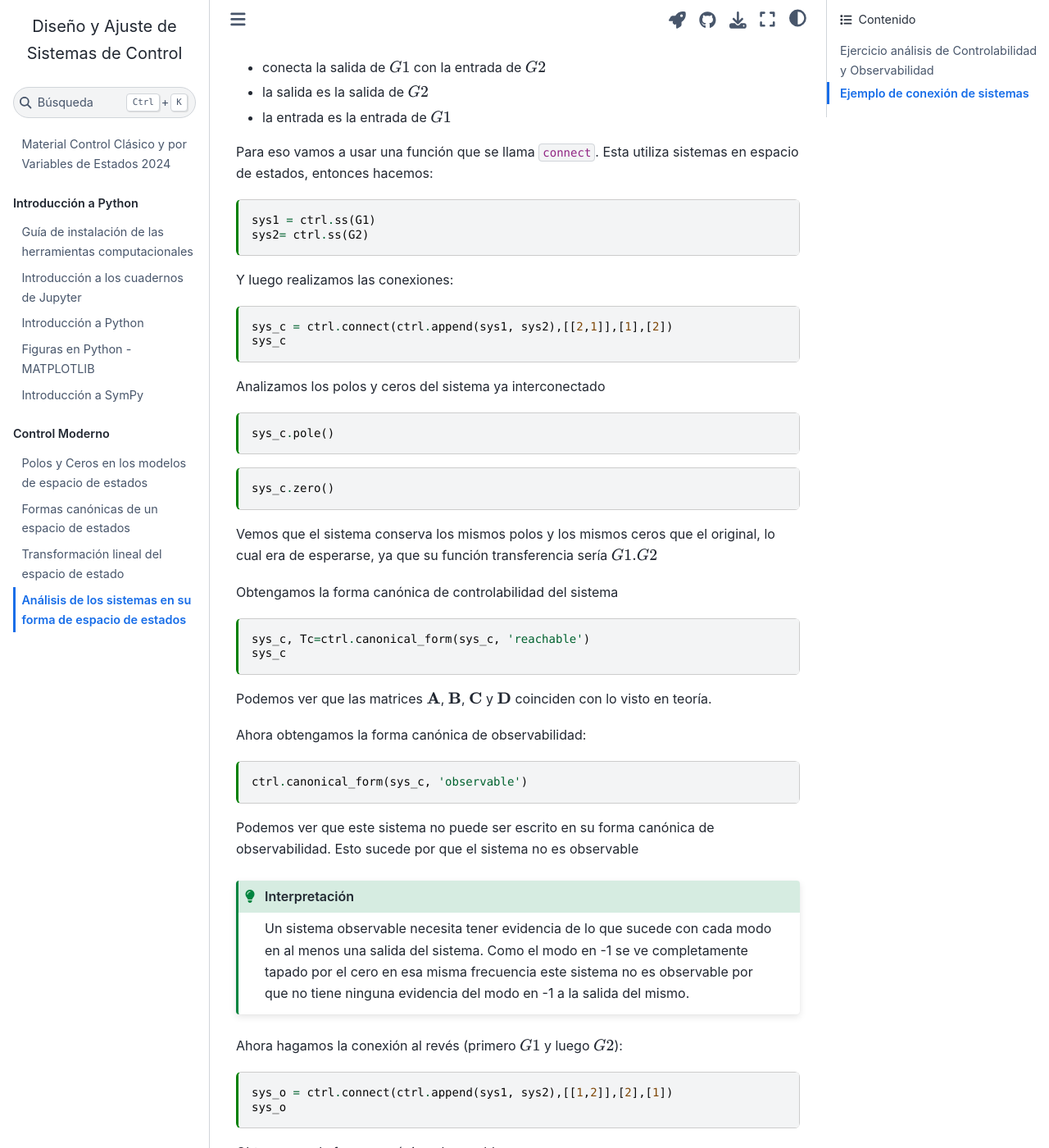
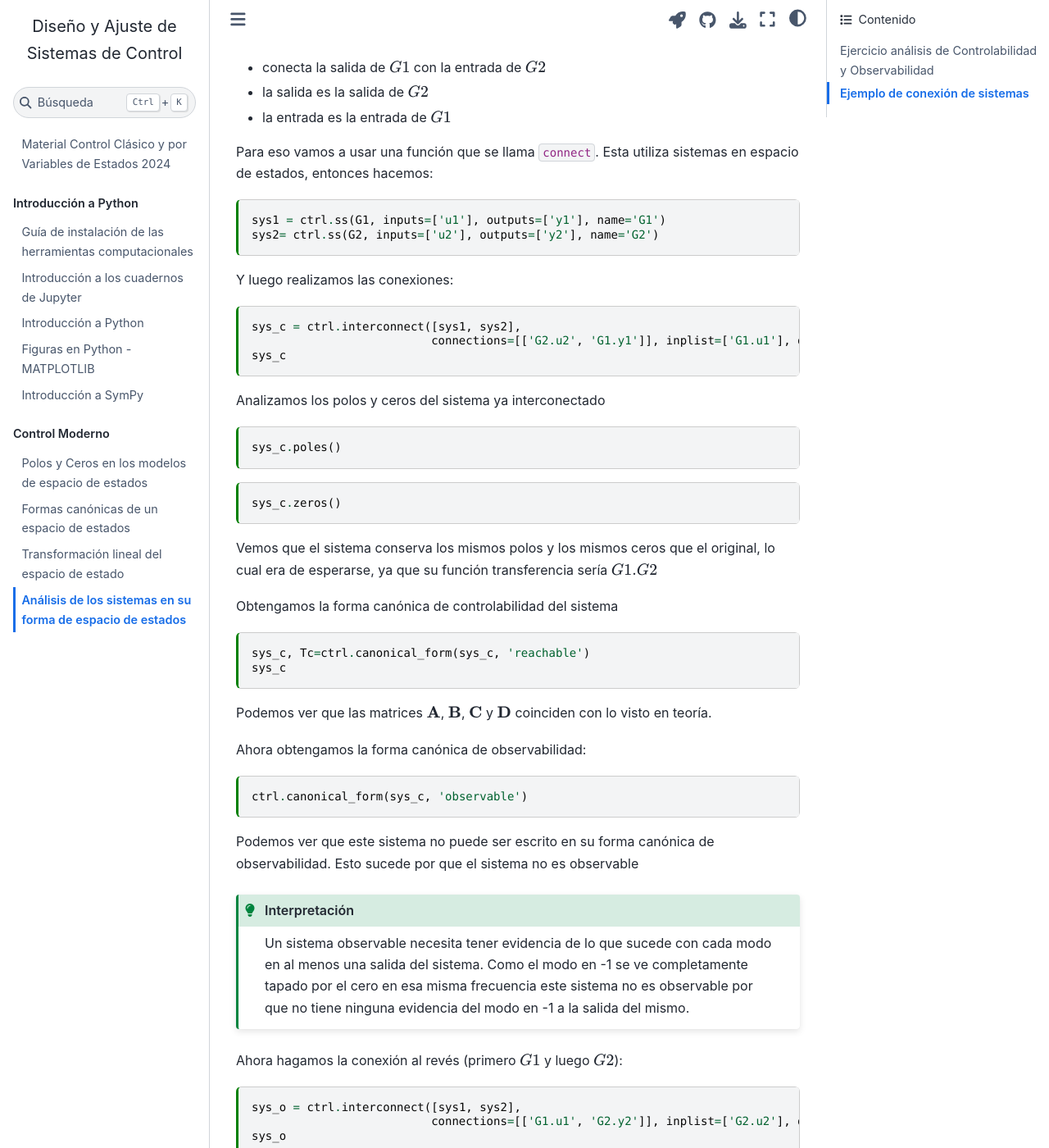
Before and after one commit to gonmolina/control2024, a Jupyter Book: the page built from book/sources/modulo_ve/ctrb_obsv.md, in a window 1280 px wide and 1400 px high, scrolled down 5034 px. Shown: the whole window at 82% size. Built offline with Jupyter Book 1.0.4 settings and Sphinx 7.4.7 and the Sphinx Book theme 1.1.4, drawn with Linux system fonts in a browser that asks for light colours; some of the changed text lies outside the part shown.

Commit message:
some fixes

````diff
--- a/book/sources/modulo_ve/ctrb_obsv.md
+++ b/book/sources/modulo_ve/ctrb_obsv.md
@@ -40,7 +40,7 @@ Ac
 Antes de seguir, verificamos que los polos de $G$ sean los autovalores de $\mathbf {Ac}$
 
 ```{code-cell} ipython3
-print(G.pole())
+print(G.poles())
 print(np.linalg.eigvals(Ac))
 ```
 
@@ -71,16 +71,14 @@ Si $sys$ tiene los mismos polos, los mismos ceros y la misma ganancia en estado
 Veamos los polos:
 
 ```{code-cell} ipython3
-sys_c.pole()
+sys_c.poles()
 ```
 
 Ahora los ceros:
 
 ```{code-cell} ipython3
-sys_c.zero()
+sys_c.zeros()
 ```
-
-+++ {"tags": []}
 
 Y la ganancia en estado estacionario en particular (o en cualquier frecuencia en general):
 
@@ -112,11 +110,11 @@ sys_o=ctrl.ss(Ao,Bo,Co,Do)
 ```
 
 ```{code-cell} ipython3
-sys_o.pole()
+sys_o.poles()
 ```
 
 ```{code-cell} ipython3
-sys_o.zero()
+sys_o.zeros()
 ```
 
 ```{code-cell} ipython3
@@ -201,7 +199,6 @@ Finalmente obtengamos la forma canónica modal:
 ```{code-cell} ipython3
 sys2_m, Tm =ctrl.canonical_form(sys2, 'modal')
 sys2_m.A
-
 ```
 
 ```{note}
@@ -264,25 +261,26 @@ Ahora supongamos que queremos un nuevo sistema que:
 Para eso vamos a usar una función que se llama `connect`. Esta utiliza sistemas en espacio de estados, entonces hacemos:
 
 ```{code-cell} ipython3
-sys1 = ctrl.ss(G1)
-sys2= ctrl.ss(G2)
+sys1 = ctrl.ss(G1, inputs=['u1'], outputs=['y1'], name='G1')
+sys2= ctrl.ss(G2, inputs=['u2'], outputs=['y2'], name='G2')
 ```
 
 Y luego realizamos las conexiones:
 
 ```{code-cell} ipython3
-sys_c = ctrl.connect(ctrl.append(sys1, sys2),[[2,1]],[1],[2])
+sys_c = ctrl.interconnect([sys1, sys2],
+                          connections=[['G2.u2', 'G1.y1']], inplist=['G1.u1'], outlist=['G2.y2'])
 sys_c
 ```
 
 Analizamos  los polos y ceros del sistema ya interconectado
 
 ```{code-cell} ipython3
-sys_c.pole()
+sys_c.poles()
 ```
 
 ```{code-cell} ipython3
-sys_c.zero()
+sys_c.zeros()
 ```
 
 Vemos que el sistema conserva los mismos polos y los mismos ceros que el original, lo cual era de esperarse, ya que su función transferencia sería $G1.G2$
@@ -320,7 +318,8 @@ Un sistema observable necesita tener evidencia de lo que sucede con cada modo en
 Ahora hagamos la conexión al revés (primero $G1$ y luego $G2$):
 
 ```{code-cell} ipython3
-sys_o = ctrl.connect(ctrl.append(sys1, sys2),[[1,2]],[2],[1])
+sys_o = ctrl.interconnect([sys1, sys2],
+                          connections=[['G1.u1', 'G2.y2']], inplist=['G2.u2'], outlist=['G1.y1'])
 sys_o
 ```
 
@@ -380,3 +379,7 @@ Podemos ver ahora que la matriz $\mathbf C$ no tiene ningún valor igual a 0, po
 ```{important}
 La controlabilidad y la observabilidad pueden ser evaluadas con el sistema en su forma **canónica modal** analizando las relaciones  de la matrices $\mathbf{B}$ y $\mathbf{C}$ con la matriz $\mathbf{A}$.
 ```
+
+```{code-cell} ipython3
+
+```
````
Also changed, not shown: other parts of book/sources/modulo_ve/ctrb_obsv.md (+1 -1 lines).
